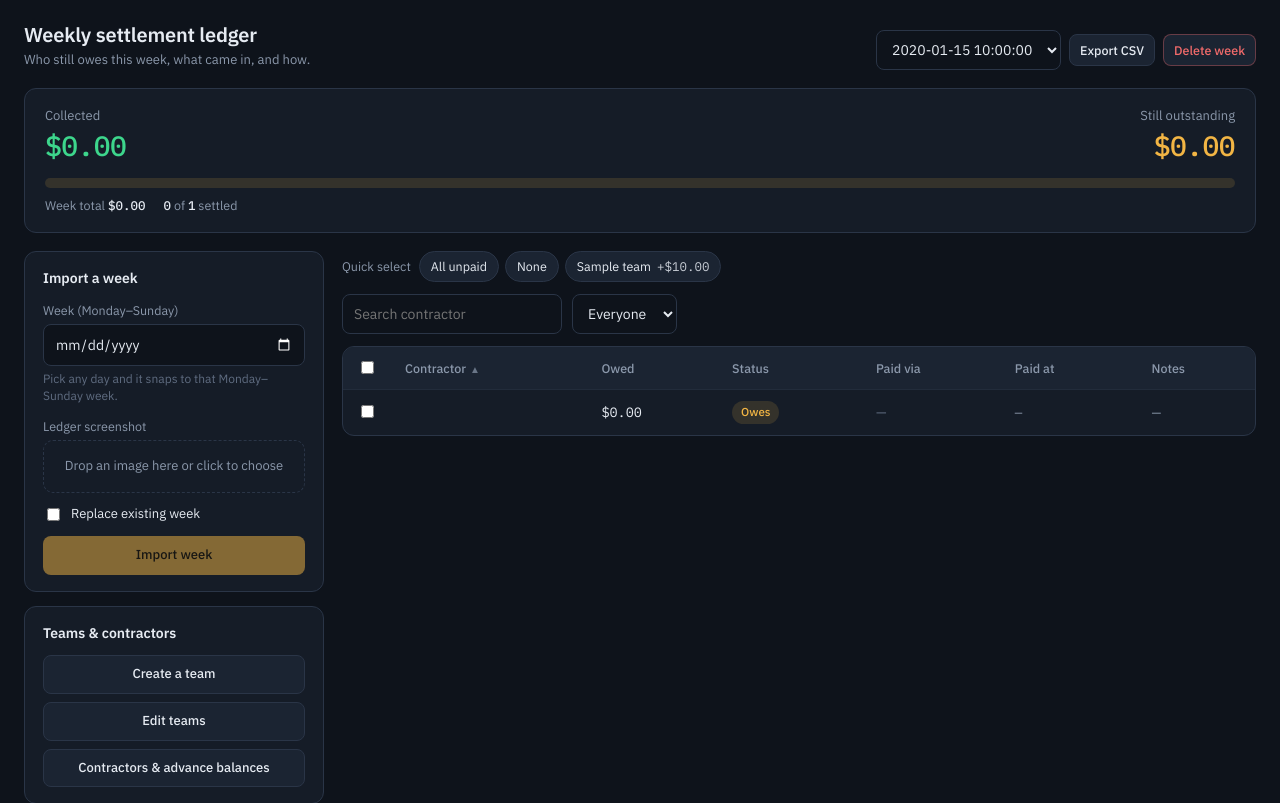
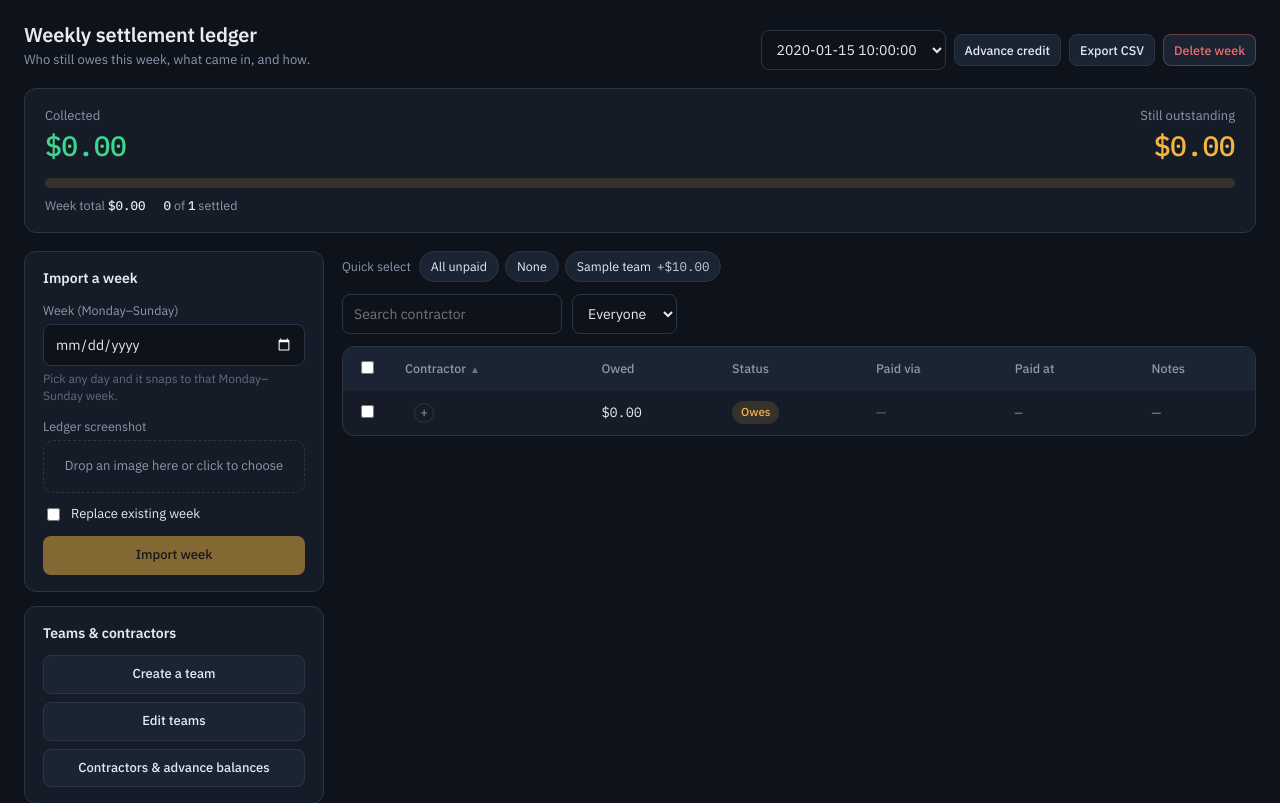
Before and after one commit to CheapBlueG/contractor-payout-app, a FastAPI app: page / in a window 1280 px wide. Shown: the top 803 px of the page. Run offline with FastAPI, Linux system fonts and the light colour scheme; a database or web service that is not in the repository returns one stand-in record (values such as "Sample title"); some libraries are stand-ins or nearby versions.

Commit message:
Update index.html

```diff
--- a/templates/index.html
+++ b/templates/index.html
@@ -101,6 +101,8 @@
 .status{display:inline-block;padding:3px 9px;border-radius:999px;font-size:11.5px;font-weight:500}
 .status.due{background:var(--amber-dim);color:var(--amber)}
 .status.paid{background:var(--green-dim);color:var(--green)}
+.plus{background:none;border:1px solid var(--rule);color:var(--muted);width:20px;height:20px;border-radius:50%;font-size:13px;line-height:1;cursor:pointer;margin-left:6px;vertical-align:middle;padding:0}
+.plus:hover{border-color:var(--amber);color:var(--amber)}
 .credit-pill{display:inline-block;margin-left:8px;padding:2px 7px;border-radius:999px;font-size:11px;background:var(--amber-dim);color:var(--amber);font-family:var(--mono)}
 .notes-cell{max-width:280px;overflow:hidden;text-overflow:ellipsis;color:var(--muted);font-size:12.5px}
 .empty{padding:40px;text-align:center;color:var(--muted)}
@@ -167,6 +169,7 @@
       <select style="width:auto" x-model="selectedWeek" @change="loadWeek(selectedWeek)">
         <template x-for="w in weeks" :key="w"><option :value="w" x-text="w"></option></template>
       </select>
+      <button class="btn sm" @click="openAdvance()">Advance credit</button>
       <a class="btn sm" x-show="selectedWeek" :href="'/api/export-csv?week_date='+encodeURIComponent(selectedWeek)">Export CSV</a>
       <button class="btn sm danger" x-show="selectedWeek" @click="deleteCurrentWeek()">Delete week</button>
     </div>
@@ -255,6 +258,7 @@
                 <td>
                   <button class="name" @click="openHistory(item.contractor_id,item.contractor)" x-text="item.contractor"></button>
                   <span class="credit-pill" x-show="Number(item.credit_balance)>0" title="Advance balance available" x-text="'+'+fmt(item.credit_balance)"></span>
+                  <button class="plus" title="Record advance credit for this contractor" @click="openAdvance('contractor',item.contractor_id)">+</button>
                 </td>
                 <td class="amt">
                   <template x-if="Number(item.credit_applied_usd)>0 && !isPaid(item.status)">
@@ -409,6 +413,36 @@
           </div>
         </div>
       </template>
+    </div>
+  </div>
+</div>
+
+<div class="overlay" x-show="advance.open" x-cloak @keydown.escape.window="advance.open=false">
+  <div class="modal">
+    <div class="mhead"><h3>Advance credit</h3><button class="x" @click="advance.open=false">✕</button></div>
+    <p style="color:var(--muted);margin:0 0 12px">Record extra that was sent, whether or not anything is owed right now. It sits on the balance until you choose to deduct it against unpaid rows (select them → Record payment → Advance credit).</p>
+    <div class="field">
+      <label>Whose balance</label>
+      <select x-model="advance.source">
+        <optgroup label="Contractors">
+          <template x-for="c in contractors" :key="'c'+c.id"><option :value="'c:'+c.id" x-text="c.name+' — '+fmt(c.credit_balance)"></option></template>
+        </optgroup>
+        <optgroup label="Teams" x-show="teams.length">
+          <template x-for="t in teams" :key="'t'+t.id"><option :value="'t:'+t.id" x-text="'Team '+t.name+' — '+fmt(t.credit_balance)"></option></template>
+        </optgroup>
+      </select>
+    </div>
+    <div class="stat3" style="grid-template-columns:1fr 1fr">
+      <div><div class="l">Current balance</div><div class="v" :style="advanceBalance>0?'color:var(--amber)':''" x-text="fmt(advanceBalance)"></div></div>
+      <div><div class="l">After adding</div><div class="v" x-text="fmt(advanceBalance+Number(advance.amount||0))"></div></div>
+    </div>
+    <div class="row2">
+      <div class="field"><label>Extra received (USD)</label><input type="number" step="0.01" min="0" x-model="advance.amount" placeholder="100.00"></div>
+      <div class="field"><label>Note</label><input type="text" x-model="advance.note" placeholder="e.g. paid ahead via Venmo"></div>
+    </div>
+    <div class="actions">
+      <button class="btn primary" :disabled="advance.busy||!advance.amount||!advance.source" @click="submitAdvance()" x-text="advance.busy?'Saving…':'Add to balance'"></button>
+      <button class="btn" @click="advance.open=false">Cancel</button>
     </div>
   </div>
 </div>
@@ -647,6 +681,7 @@
     estimate:{amount:null,price:null,priceSymbol:null,fetchedAt:0},
     mismatch:{open:false,busy:false,kind:'crypto',ledgerIds:[],txInput:'',symbol:'',method:'',amount:0,totalOwed:0,receivedUsd:0,difference:0,note:'',bankExcess:true,singleContractor:false},
     details:{open:false,item:null},
+    advance:{open:false,source:'',amount:'',note:'',busy:false},
     approval:{open:false,weekDate:'',overwrite:false,records:[],unknown:[],existing:[],mappings:{}},
     teamModal:{open:false,name:'',members:[]}, teamsModal:{open:false}, contractorModal:{open:false},
     history:{open:false,loading:false,id:null,name:'',totalOwed:0,totalPaid:0,creditBalance:0,rows:[],credits:[],advanceAmount:'',advanceNote:''},
@@ -707,6 +742,25 @@
     selectAll(on){ if(on){ const ids=this.filteredLedgers.filter(r=>!this.isPaid(r.status)).map(r=>r.id); this.selectedIds=Array.from(new Set([...this.selectedIds,...ids])); } else this.selectedIds=[]; },
     openPay(tab){ this.pay.tab=tab; this.pay.open=true; this.manual.amount=''; this.credit.source=this.creditSources[0]?.key||''; this.refreshEstimate(); },
     openDetails(item){ this.details={open:true,item}; },
+    get advanceBalance(){
+      const [k,id]=(this.advance.source||'').split(':'); if(!k) return 0;
+      const list=k==='t'?this.teams:this.contractors; const o=list.find(x=>String(x.id)===id); return Number(o?.credit_balance||0);
+    },
+    openAdvance(kind,id){
+      const src = kind && id!=null ? (kind==='team'?'t:':'c:')+id : (this.advance.source || (this.contractors[0]?('c:'+this.contractors[0].id):''));
+      this.advance={open:true,source:src,amount:'',note:'',busy:false};
+    },
+    async submitAdvance(){
+      const [k,id]=this.advance.source.split(':'); const body=k==='t'?{team_id:Number(id)}:{contractor_id:Number(id)};
+      this.advance.busy=true;
+      try{ const res=await this.post('/api/credits/add',{...body,amount:Number(this.advance.amount),note:this.advance.note}); const d=await res.json();
+        if(res.ok&&d.status==='success'){
+          const list=k==='t'?this.teams:this.contractors; const o=list.find(x=>String(x.id)===id); if(o) o.credit_balance=d.credit_balance;
+          const label=o?(k==='t'?'Team '+o.name:o.name):'Balance';
+          this.notify(`${label} advance balance is now ${this.fmt(d.credit_balance)}.`,'success'); this.advance.open=false; await this.refreshLedgers();
+        } else this.notify(d.message||"Couldn't add that.",'error');
+      }catch(e){ this.notify('Network error.','error'); } finally{ this.advance.busy=false; }
+    },
 
     async loadWeek(week){
       try{ const res=await fetch(`/api/ledgers?week_date=${encodeURIComponent(week)}`); const d=await res.json();
```
